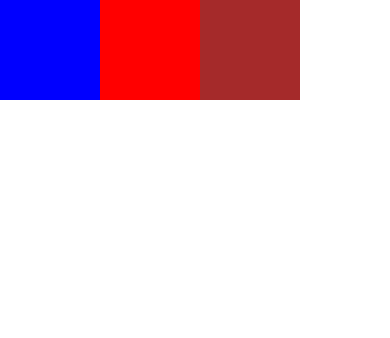
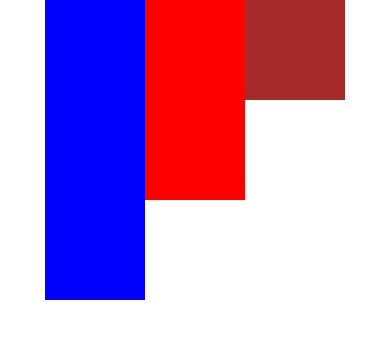
Before and after one commit to mohammadRezaPegah/Hello-React-Native, a React Native app: screen / in a window 390 px wide. Shown: the top 338 px of the page. Built offline with nearby package versions, Linux system fonts and the light colour scheme.

Commit message:
felx direction

```diff
--- a/App.js
+++ b/App.js
@@ -7,10 +7,18 @@ const App = () => {
           backgroundColor: "white",
           flex: 1,
           flexDirection: "row",
+          justifyContent: "center",
         }}
       >
-        <View style={{ backgroundColor: "blue", width: 100, height: 100 }} />
-        <View style={{ backgroundColor: "red", width: 100, height: 100 }} />
+        <View
+          style={{
+            backgroundColor: "blue",
+            width: 100,
+            height: 300,
+            alignSelf: "flex-start",
+          }}
+        />
+        <View style={{ backgroundColor: "red", width: 100, height: 200 }} />
         <View style={{ backgroundColor: "brown", width: 100, height: 100 }} />
       </View>
     </>
```
